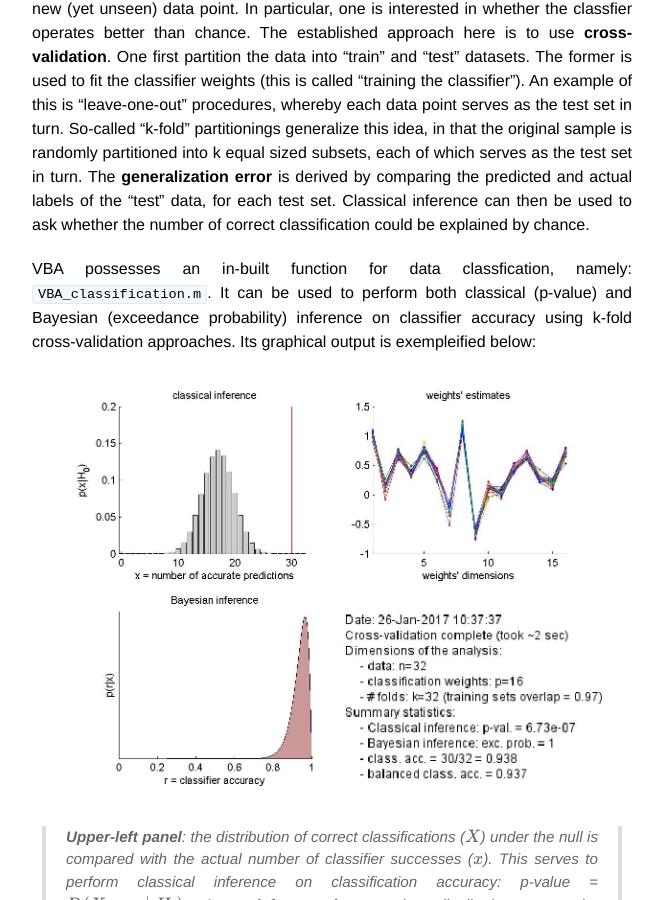
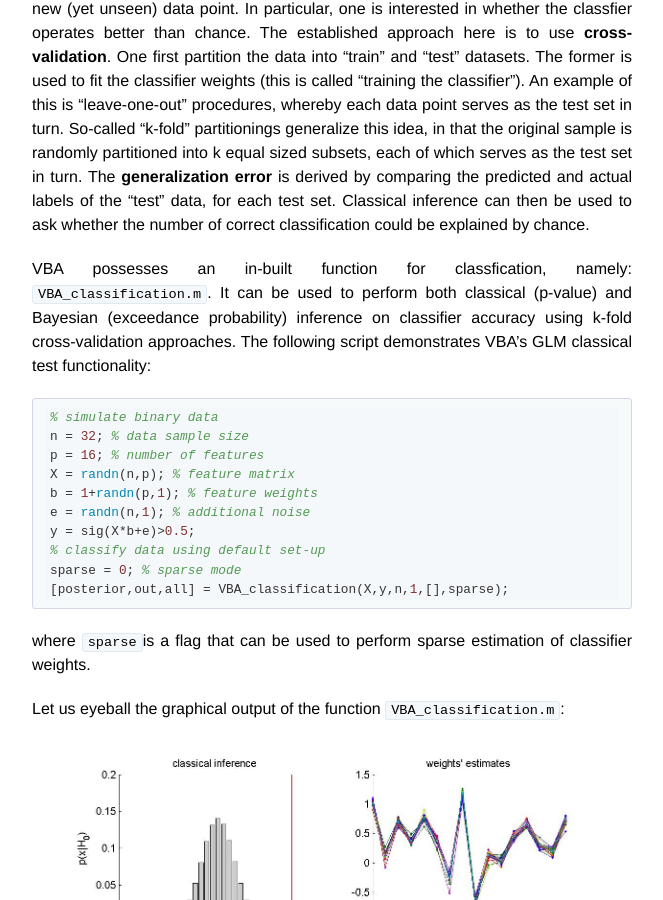
Before and after one commit to MBB-team/VBA-toolbox, a Jekyll site: the page built from _wiki/statistical-models.md, in a window 1280 px wide and 900 px high, scrolled down 6744 px. Shown: the whole window, without its empty margins (308-971 px from the left). Built offline with Jekyll 4.4.1, drawn with Linux system fonts in a browser that asks for light colours; nearby versions of some CDN libraries; formulas are drawn with MathJax 3; some of the changed text lies outside the part shown.

Commit message:
Update statistical-models.md

````diff
--- a/_wiki/statistical-models.md
+++ b/_wiki/statistical-models.md
@@ -29,7 +29,7 @@ Let us eyeball the graphical output of the function `GLM_contrast.m`:
 
 ![]({{ site.baseurl }}/images/wiki/tabs/glm_contrast.bmp)
 
-> **Upper-left panel**: observed data (y-axis) plotted against predicted data (x-axis). NB: The total percentage of explained variance is indicated ($$R^2$$), as well as the percentage of variance explained by the contrast of interest. **Middle-left panel**: observed and predicted data (y-axis) plotted against data dimensions (x-axis). **Lower-left panel**: parameter's correlation matrix. **Upper-right panel**: GLM parameter estimates plus or minus one standard deviation. NB: Right-clicking on barplots allows one to access the results of  individual significance F-tests. **Middle-right panel**: contrast of interest. **Lower-right panel**: design matrix. Note: some GLM diagnoses (e.g., normality and homoscedasticity of model residuals $$e$$) can be eyeballed (cf. "inspect residuals" at the bottom of the figure).
+> **Upper-left panel**: observed data (y-axis) plotted against predicted data (x-axis). NB: The total percentage of explained variance is indicated ($$R^2$$), as well as the percentage of variance explained by the contrast of interest. **Middle-left panel**: observed and predicted data (y-axis) plotted against data dimensions (x-axis). **Lower-left panel**: parameter's correlation matrix. **Upper-right panel**: GLM parameter estimates plus or minus one standard deviation. NB: Right-clicking on barplots allows one to access the results of  individual significance F-tests. **Middle-right panel**: contrast of interest. **Lower-right panel**: design matrix. Note: some GLM diagnoses (e.g., normality and homoscedasticity of model residuals) can be eyeballed (cf. "inspect residuals" at the bottom of the figure).
 
 Note that t-tests effectively perform one-tailed tests (positive effects). This means that the sign of the contrast matters. In contradistinction, F-tests perform two-tailed tests.
 
@@ -111,13 +111,30 @@ Strictly speaking, VBA's default generative model copes with continuous data, fo
 
 However, the typical objective of classification is not to perform inference ion feature weights. Rather, one simply asks how well would the classifier predict the label of a new (yet unseen) data point. In particular, one is interested in whether the classfier operates better than chance. The established approach here is to use **cross-validation**. One first partition the data into "train" and "test" datasets. The former is used to fit the classifier weights (this is called "training the classifier"). An example of this is "leave-one-out" procedures, whereby each data point serves as the test set in turn. So-called "k-fold" partitionings generalize this idea, in that  the original sample is randomly partitioned into k equal sized subsets, each of which serves as the test set in turn. The **generalization error** is derived by comparing the predicted and actual labels of the "test" data, for each test set. Classical inference can then be used to ask whether the number of correct classification could be explained by chance.
 
-VBA possesses an in-built function for data classfication, namely: `VBA_classification.m`. It can be used to perform both classical (p-value) and Bayesian (exceedance probability) inference on classifier accuracy using k-fold cross-validation approaches. Its graphical output is exempleified below:
+VBA possesses an in-built function for classfication, namely: `VBA_classification.m`. It can be used to perform both classical (p-value) and Bayesian (exceedance probability) inference on classifier accuracy using k-fold cross-validation approaches. The following script demonstrates VBA's GLM classical test functionality:
+
+```matlab
+% simulate binary data
+n = 32; % data sample size
+p = 16; % number of features
+X = randn(n,p); % feature matrix
+b = 1+randn(p,1); % feature weights
+e = randn(n,1); % additional noise
+y = sig(X*b+e)>0.5;
+% classify data using default set-up
+sparse = 0; % sparse mode
+[posterior,out,all] = VBA_classification(X,y,n,1,[],sparse);
+```
+where `sparse`is a flag that can be used to perform sparse estimation of classifier weights.
+
+Let us eyeball the graphical output of the function `VBA_classification.m`:
 
 ![]({{ site.baseurl }}/images/wiki/classification.jpg)
 
 > **Upper-left panel**: the distribution of correct classifications ($$X$$) under the null is compared with the actual number of classifier successes ($$x$$). This serves to perform classical inference on classification accuracy: p-value = $$P\left( X>x \mid H_0 \right)$$. **Lower-left panel**: posterior distribution over the classification accuracy. This serves to perform Bayesian inference on classification accuracy ($$r$$): exceedance probability = $$P\left( r>0.5 \mid x \right)$$. **Upper-right panel**: classifier weights estimates for each train fold. This can be used to eyball the estimation stability of classifier weights. **Lower-right panel**: Summary statistics of data classification.
 
 The script `demo_classification.m` exemplifies this approach, and demonstrates the relation between classical cross-validation approaches and Bayesian model comparison.
+
 
 # Kalman filter/smoother
 
````
Also changed, not shown: other parts of _wiki/statistical-models.md (+1 -1 lines).
